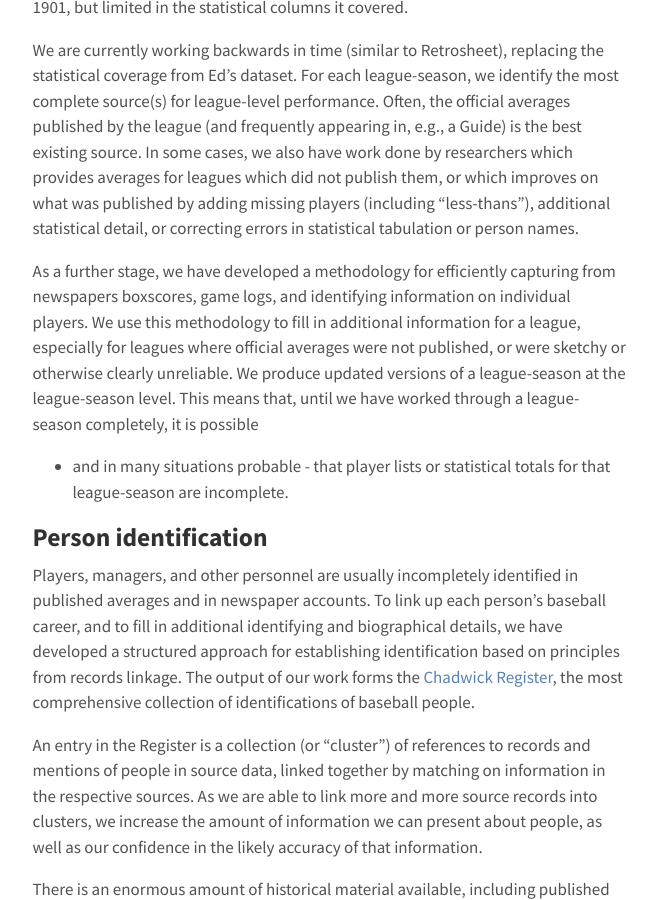
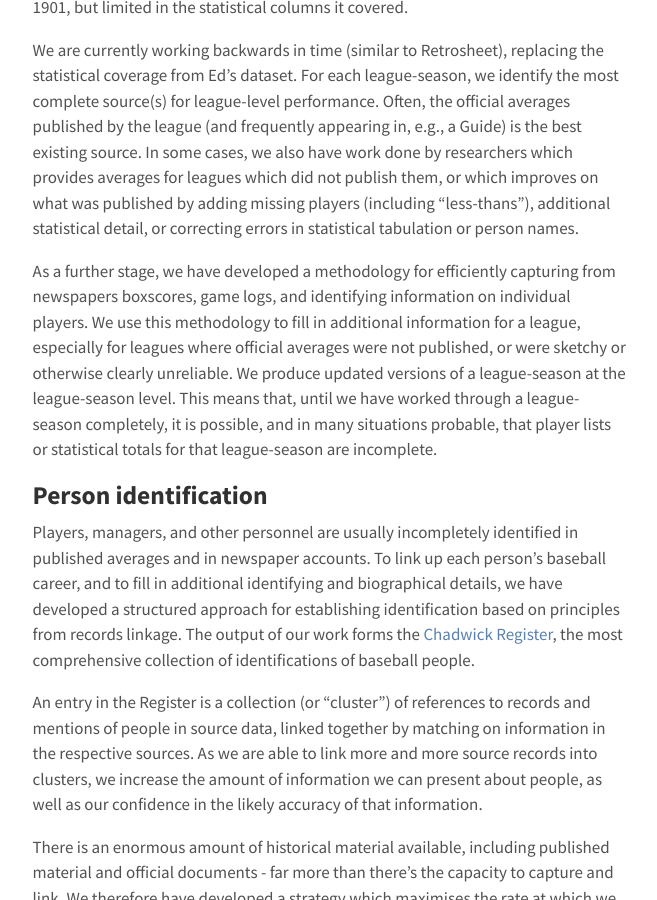
Before and after one commit to chadwickbureau/chadwickbureau.github.io, a Jekyll site: the page built from doc/historical.md, in a window 1280 px wide and 900 px high, scrolled down 1654 px. Shown: the whole window, without its empty margins (310-967 px from the left). Built offline with Jekyll 4.4.1, drawn with Linux system fonts in a browser that asks for light colours; our own code applies the rules of GitHub Pages for plain Markdown files.

```diff
--- a/doc/historical.md
+++ b/doc/historical.md
@@ -91,8 +91,8 @@ We use this methodology to fill in additional information for a league,
 especially for leagues where official averages were not published, or were sketchy
 or otherwise clearly unreliable.
 We produce updated versions of a league-season at the league-season level. This
-means that, until we have worked through a league-season completely, it is possible
-- and in many situations probable - that player lists or statistical totals
+means that, until we have worked through a league-season completely, it is possible,
+and in many situations probable, that player lists or statistical totals
 for that league-season are incomplete.
 
 
```
